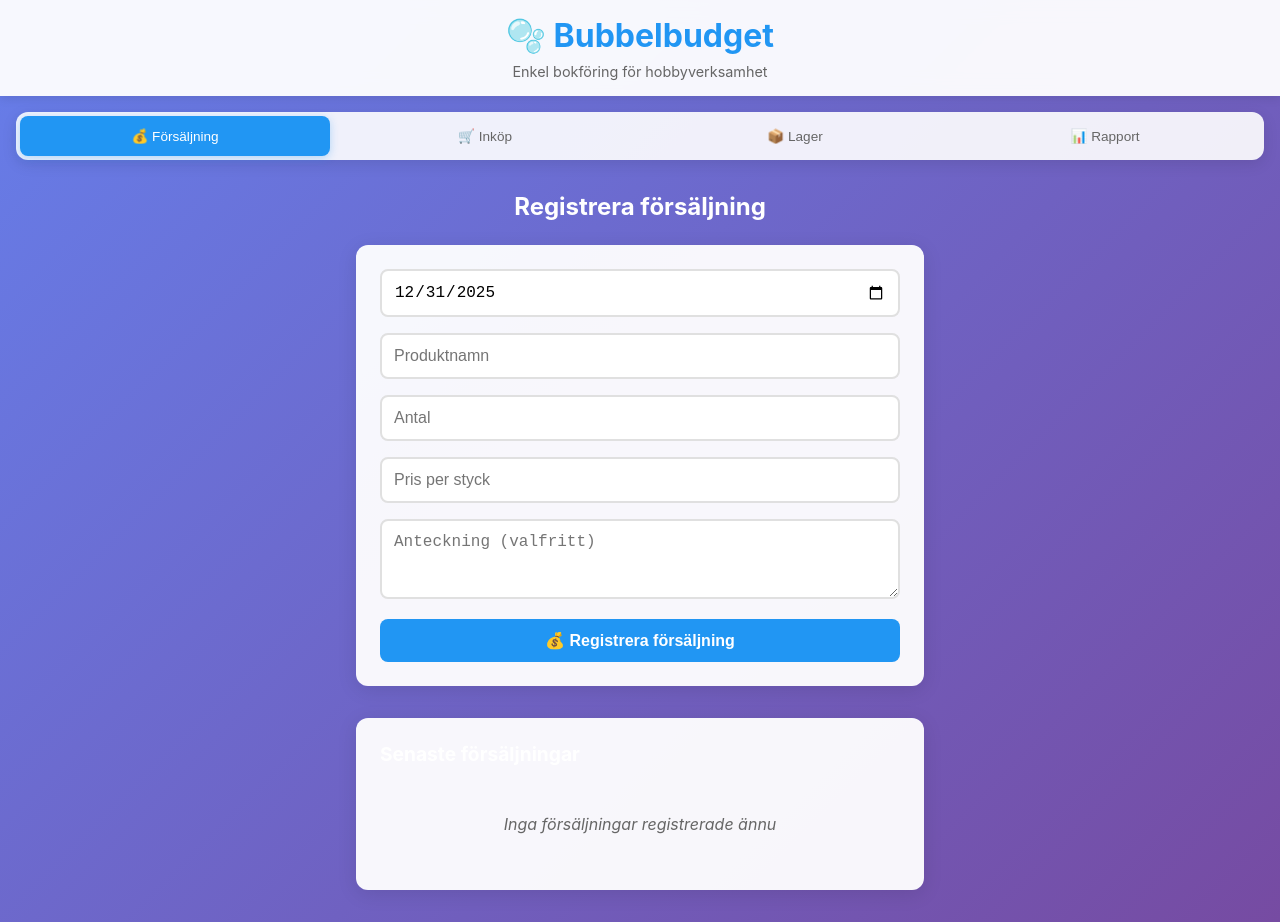
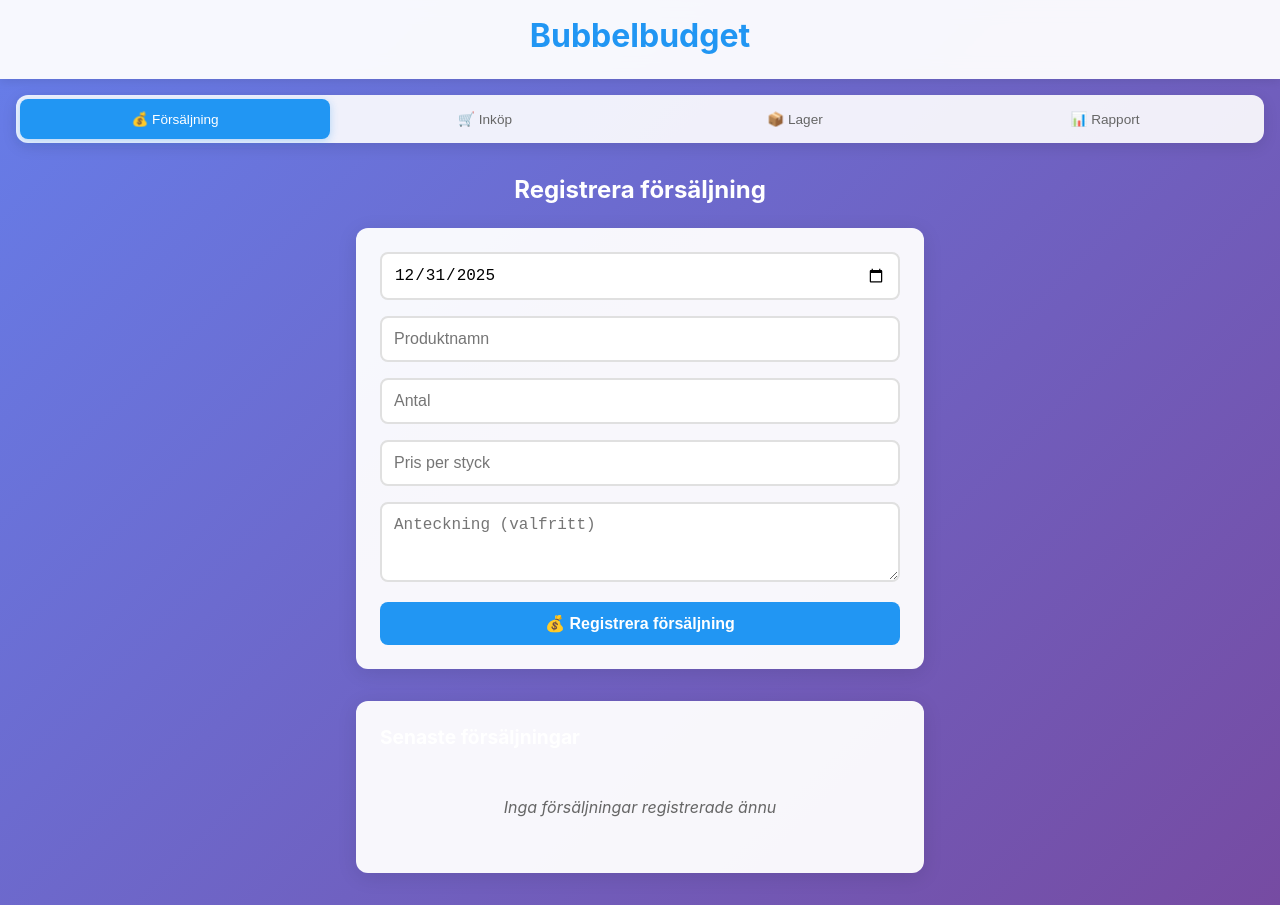
Before and after one commit to perhackarn/bubbelbudget, a plain HTML site: page index.html in a window 1280 px wide. Drawn offline with Linux system fonts and the light colour scheme.

Commit message:
Update title and header in index.html for consistency

```diff
--- a/index.html
+++ b/index.html
@@ -3,15 +3,15 @@
 <head>
     <meta charset="UTF-8">
     <meta name="viewport" content="width=device-width, initial-scale=1.0">
-    <title>Bubbelbudget - Hobbybokföring</title>
+    <title>Bubbel-bokföring</title>
     <link rel="stylesheet" href="styles.css">
     <link rel="manifest" href="manifest.json">
     <meta name="theme-color" content="#2196F3">
 </head>
 <body>
     <header>
-        <h1>🫧 Bubbelbudget</h1>
-        <p>Enkel bokföring för hobbyverksamhet</p>
+        <h1>Bubbelbudget</h1>
+
     </header>
 
     <nav class="tab-nav">
```
